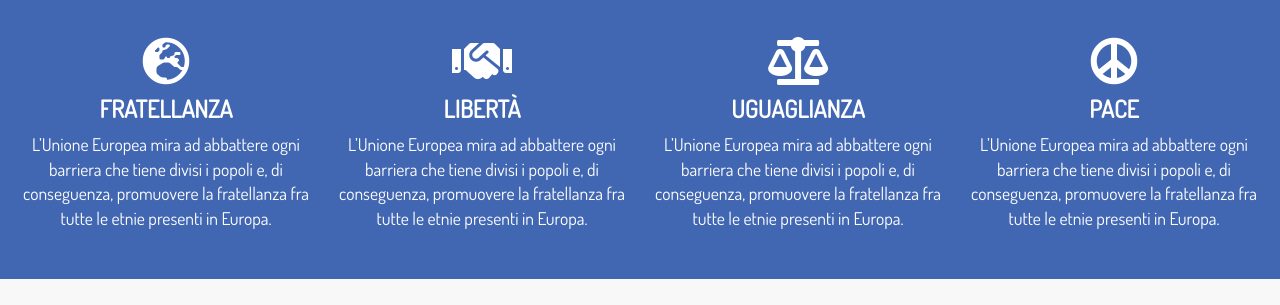
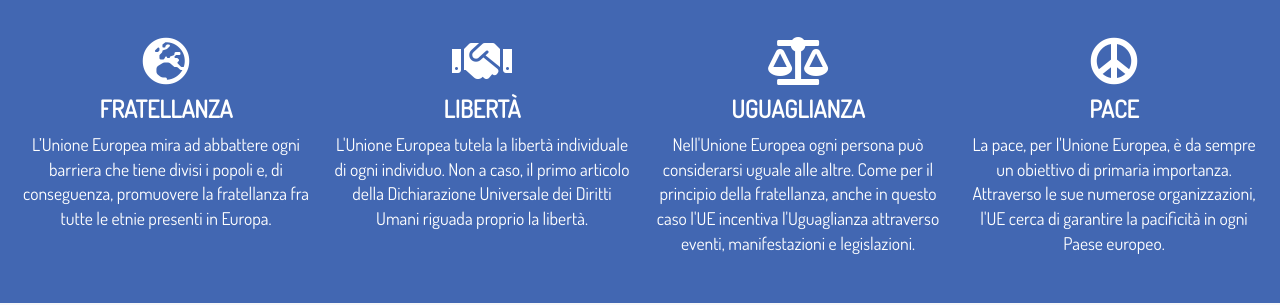
Before and after one commit to xEma18/TPSIT-website, a website built with Parcel: page index.html in a window 1280 px wide. Shown: the part 940-1245 px from the top of the page. Built offline with nearby package versions, Linux system fonts and the light colour scheme; no server answers; grey boxes are pictures that could not be loaded.

Commit message:
typo fixes

```diff
--- a/index.html
+++ b/index.html
@@ -78,32 +78,34 @@
           <i class="fas fa-handshake fa-3x"></i>
           <h2>Libertà</h2>
           <p>
-            L’Unione Europea mira ad abbattere ogni barriera che tiene divisi i
-            popoli e, di conseguenza, promuovere la fratellanza fra tutte le
-            etnie presenti in Europa.
+            L'Unione Europea tutela la libertà individuale di ogni individuo.
+            Non a caso, il primo articolo della Dichiarazione Universale dei
+            Diritti Umani riguada proprio la libertà.
           </p>
         </div>
         <div>
           <i class="fas fa-balance-scale fa-3x"></i>
           <h2>Uguaglianza</h2>
           <p>
-            L’Unione Europea mira ad abbattere ogni barriera che tiene divisi i
-            popoli e, di conseguenza, promuovere la fratellanza fra tutte le
-            etnie presenti in Europa.
+            Nell'Unione Europea ogni persona può considerarsi uguale alle altre.
+            Come per il principio della fratellanza, anche in questo caso l'UE
+            incentiva l'Uguaglianza attraverso eventi, manifestazioni e
+            legislazioni.
           </p>
         </div>
         <div>
           <i class="fas fa-peace fa-3x"></i>
           <h2>Pace</h2>
           <p>
-            L’Unione Europea mira ad abbattere ogni barriera che tiene divisi i
-            popoli e, di conseguenza, promuovere la fratellanza fra tutte le
-            etnie presenti in Europa.
+            La pace, per l'Unione Europea, è da sempre un obiettivo di primaria
+            importanza. Attraverso le sue numerose organizzazioni, l'UE cerca di
+            garantire la pacificità in ogni Paese europeo.
           </p>
         </div>
       </div>
     </section>
 
+    <!-- Section B: Institutions -->
     <section id="home-b" class="py-2">
       <div class="container">
         <div class="content-container">
@@ -173,6 +175,7 @@
       </div>
     </section>
 
+    <!-- Section C: Vaccines -->
     <section id="home-c" class="py-1">
       <div class="container">
         <h1 class="logo">Situazione vaccini Unione Europea</h1>
```
